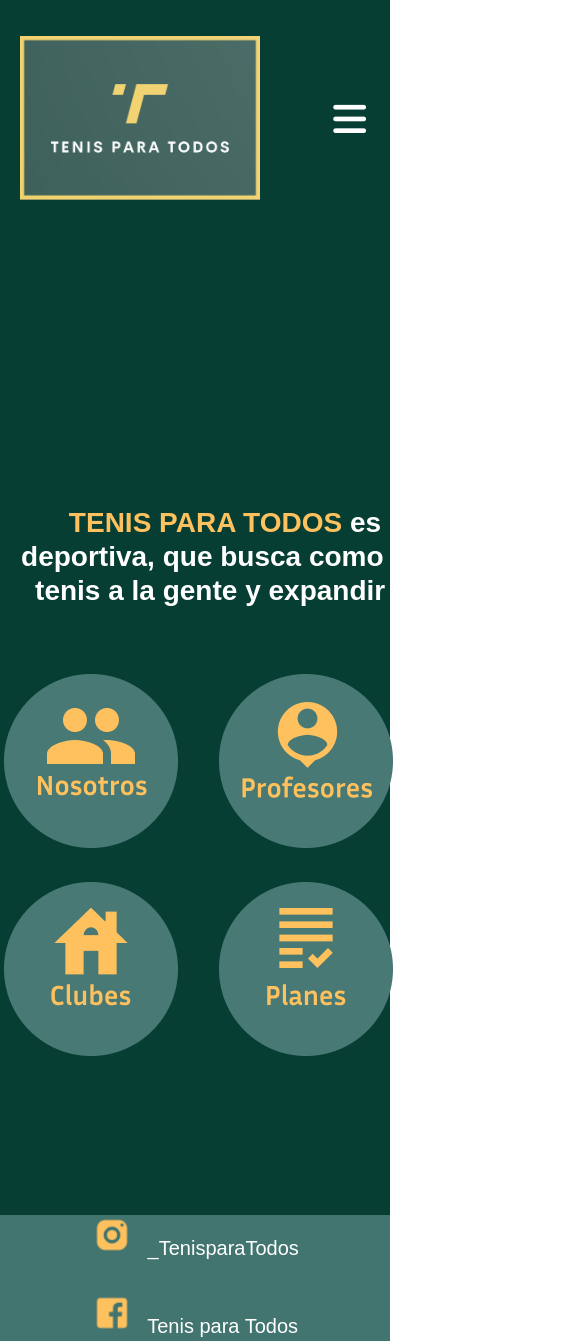
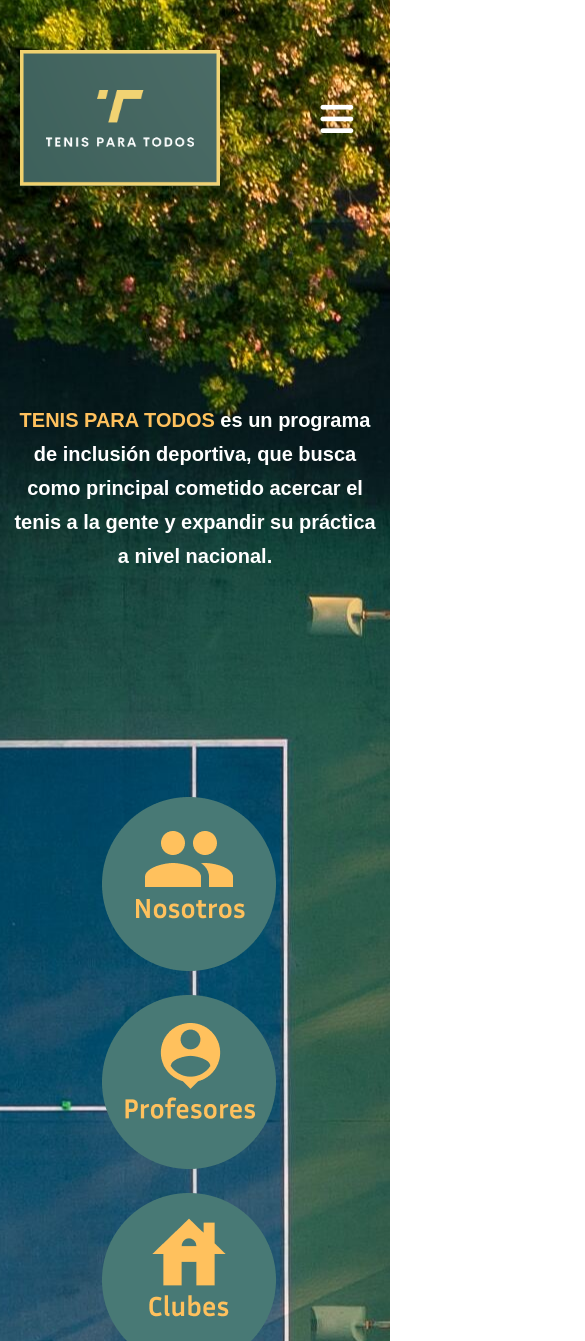
Before and after one commit to Speloche/tenis-para-todos-39385, a plain HTML site: page index.html in a window 390 px wide. Shown: the top 1341 px of the page, 585 px wide, since content can reach past the window. Drawn offline with Linux system fonts and the light colour scheme; a web font is replaced by a local one.

Commit message:
se termina de realizar responsive de index y se arreglan detalles vh,eliminacion de br innecesarios,detalles en media Q

```diff
--- a/index.html
+++ b/index.html
@@ -57,19 +57,19 @@
             <section class="redes">
                 <a href="https://www.instagram.com/tenis.para.todos/" target="_blank">
                     <img src="./assets/img/Instagram.png" alt="logo de instagram en Png">
-                    _TenisparaTodos
-                </a> <br>
+                    <span> _TenisparaTodos</span>
+                </a>
                 <a href="https://www.facebook.com/tenis.paratodos.7" target="_blank">
                     <img src="./assets/img/Facebook.png" alt="logo de facebook en Png">
-                    Tenis para Todos
-                </a> <br>
+                    <span> Tenis para Todos</span>
+                </a>
                 <a href="https://twitter.com/tenisparatodos1" target="_blank">
                     <img src="./assets/img/Twitter Squared.png" alt="logo de Twitter en Png">
-                    @TenisparaTodos
-                </a> <br>
+                    <span> @TenisparaTodos </span>
+                </a>
                 <a href="https://www.linkedin.com/company/tenis-para-todos/" target="_blank">
                     <img src="./assets/img/LinkedIn.png" alt="logo de LinkedIn en Png">
-                    Tenis para Todos
+                    <span> Tenis para Todos</span>
                 </a>
             </section>
             <section>
--- a/scss/layout/_footer.scss
+++ b/scss/layout/_footer.scss
@@ -12,6 +12,8 @@ footer {
     position: relative;
 
     section {
+        display: flex;
+        flex-direction: column;
         a {
             margin-left: 0.625rem;
             text-decoration: none;
--- a/scss/layout/index/_main-index.scss
+++ b/scss/layout/index/_main-index.scss
@@ -7,7 +7,6 @@
     grid-column-end: 5;
     grid-row-start: 1;
     grid-row-end: 4;
-
 }
 
 .hero-index {
--- a/scss/layout/mediaquerry/_media-385.scss
+++ b/scss/layout/mediaquerry/_media-385.scss
@@ -1,4 +1,11 @@
 @media(max-width:385px) {
+
+    .texto-index{
+        width: 19rem;
+        font-size: 20px;
+    }
+
+
     .contenedor-nosotros {
         width: 220px;
         height: 630px ;
--- a/scss/layout/mediaquerry/_media-425.scss
+++ b/scss/layout/mediaquerry/_media-425.scss
@@ -1,4 +1,26 @@
 @media(max-width:425px) {
+    .logo{
+        width: 12.5rem;
+    }
+
+    .hero-index {
+        height: 320vh;
+        grid-template-rows: 12% 53% 35%;
+    }
+
+    .main-index {
+        grid-template-columns: 1fr ;
+        grid-template-rows: 20% 80%;
+        grid-template-areas: "texto texto" "botones botones";
+    }
+    .botones-index{
+        grid-template-columns: 1fr ;
+        grid-template-rows: repeat(4,1fr);
+        grid-template-areas: "nosotros" "profes" "clubes" "planes";
+    }
+
+
+
     .contenedor-nosotros {
         width: 280px;
         height: 530px ;
--- a/scss/layout/mediaquerry/_media-495.scss
+++ b/scss/layout/mediaquerry/_media-495.scss
@@ -1,4 +1,16 @@
 @media (max-width:495px) {
+    .hero-index {
+        height: 230vh;
+        grid-template-rows: 12% 47% 41%;
+    }
+
+    .texto-index{
+        width: 23rem;
+        font-size: 20px;
+    }
+
+
+
     .hero-nosotros {
         height: 380vh;
         grid-template-rows: 10% 66% 24%;
@@ -8,7 +20,7 @@
         grid-template-rows: 4% 38% 5% auto ;
     }
     .hero-profesores {
-        height: 450vh;
+        height: 430vh;
         grid-template-columns: 1fr;
         grid-template-rows: 10% 65% 25%;
     }
--- a/scss/layout/mediaquerry/_media-670.scss
+++ b/scss/layout/mediaquerry/_media-670.scss
@@ -1,4 +1,15 @@
 @media (max-width:670px) {
+    .hero-index {
+        height: 190vh;
+        grid-template-rows: 15% 55% 30%;
+    }
+
+    .texto-index{
+        width: 30rem;
+        font-size: 24px;
+    }
+
+
     .hero-nosotros {
         height: 270vh;
         grid-template-columns:1fr;
@@ -80,7 +91,7 @@
 
 
     .hero-profesores {
-        height: 420vh;
+        height: 340vh;
         grid-template-columns: 1fr;
         grid-template-rows: 10% 70% 20%;
     }
@@ -104,6 +115,7 @@
 
     .redes {
         display: flex;
+        flex-direction: row;
         font-size: 10px;
         gap: 25px;
 
--- a/scss/layout/mediaquerry/_media-780.scss
+++ b/scss/layout/mediaquerry/_media-780.scss
@@ -16,7 +16,7 @@
         display: inline;
         font-size: 25px;
         color: white;
-        margin-right: 1.5rem;
+        margin-right: 2.3rem;
         cursor: pointer;
 
     }
--- a/scss/layout/mediaquerry/_media-850.scss
+++ b/scss/layout/mediaquerry/_media-850.scss
@@ -1,19 +1,30 @@
 @media(max-width:850px) {
     .hero-index {
-
-        height: 180vh;
+        background-image: url(../assets/img/fondo-index-recortado.jpg);
+        background-repeat: no-repeat;
+        background-position:center;
+        height: 150vh;
     }
 
 
     .main-index {
+        background: none;
         grid-template-columns: 50% 50% ;
         grid-template-rows: 30% 70%;
         grid-template-areas: "texto texto" "botones botones";
     }
+    .texto-index{
+        grid-area: texto;
+        margin-top: none;
+        width: 40rem;
+        font-size: 25px;
+        justify-self: center;
+    }
     .botones-index{
         grid-area: botones;
         justify-items: center;
-        align-content: center;
+        align-self: center;
+
         gap: 1.25rem;
         display: grid;
         grid-template-columns: 50% 50% ;
```
Also changed, not shown: pages/clubes.html (+3 -3 lines), pages/nosotros.html (+3 -3 lines), pages/planes.html (+3 -3 lines), pages/profesores.html (+3 -3 lines), css/style.css.
